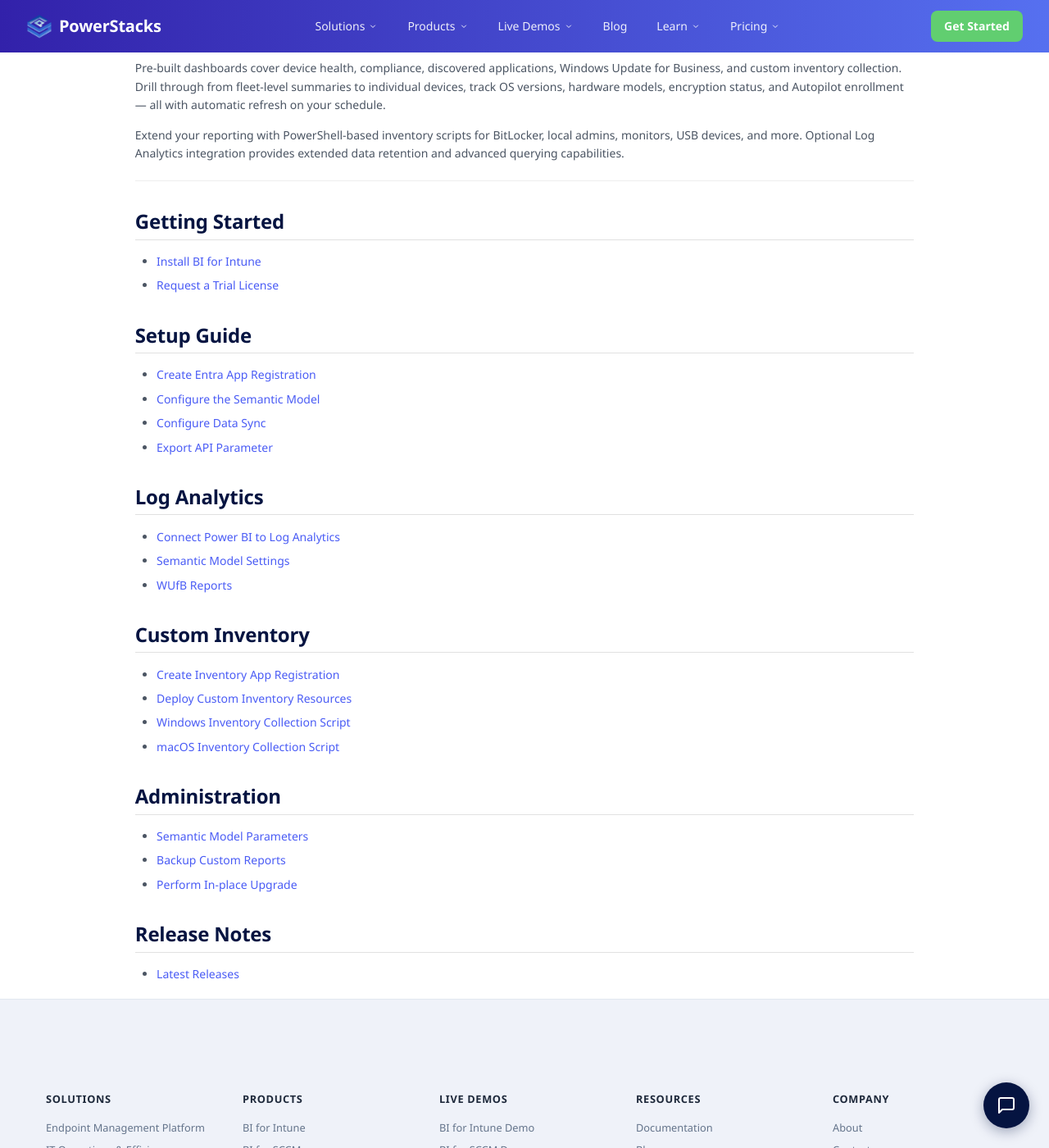
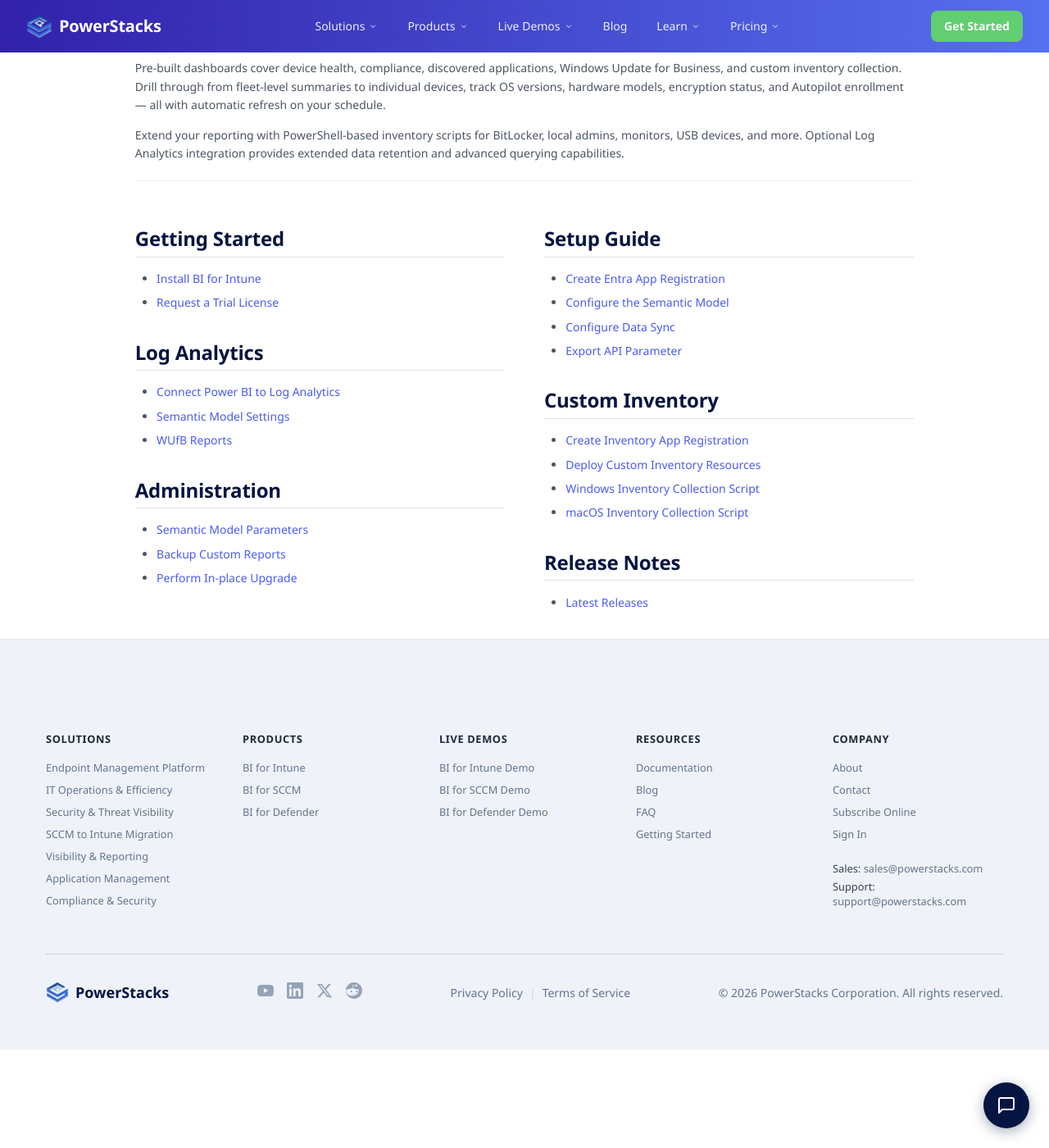
Before and after one commit to powerstacks-corp/powerstacks-docs, an MkDocs documentation site: the page built from docs/bi-for-intune/index.md, in a window 1280 px wide and 1400 px high, scrolled down 395 px. Shown: the whole window at 82% size. Built offline with MkDocs 1.6.1 and Material for MkDocs 9.7.7, drawn with Linux system fonts in a browser that asks for light colours.

Commit message:
Two-column layout for product landing page link sections

```diff
--- a/docs/bi-for-intune/index.md
+++ b/docs/bi-for-intune/index.md
@@ -38,10 +38,28 @@
 
 ---
 
+<div class="ps-two-col" markdown>
+<div markdown>
+
 ## Getting Started
 
 - [Install BI for Intune](installation/getting-started/install-bi-for-intune.md)
 - [Request a Trial License](../shared/request-a-license.md)
+
+## Log Analytics
+
+- [Connect Power BI to Log Analytics](installation/log-analytics/edit-entra-app-registration.md)
+- [Semantic Model Settings](installation/log-analytics/semantic-model-settings-for-log-analytics.md)
+- [WUfB Reports](installation/log-analytics/wufb-reports.md)
+
+## Administration
+
+- [Semantic Model Parameters](administration/semantic-model-parameters.md)
+- [Backup Custom Reports](administration/backup-custom-reports.md)
+- [Perform In-place Upgrade](administration/perform-in-place-upgrade.md)
+
+</div>
+<div markdown>
 
 ## Setup Guide
 
@@ -63,12 +75,9 @@
 - [Windows Inventory Collection Script](installation/custom-inventory/windows-inventory-collection-script.md)
 - [macOS Inventory Collection Script](installation/custom-inventory/macos-inventory-collection-script.md)
 
-## Administration
-
-- [Semantic Model Parameters](administration/semantic-model-parameters.md)
-- [Backup Custom Reports](administration/backup-custom-reports.md)
-- [Perform In-place Upgrade](administration/perform-in-place-upgrade.md)
-
 ## Release Notes
 
 - [Latest Releases](release-notes/index.md)
+
+</div>
+</div>
--- a/docs/stylesheets/powerstacks-nav.css
+++ b/docs/stylesheets/powerstacks-nav.css
@@ -510,6 +510,18 @@
 .ps-release-list li a:hover { text-decoration: underline; }
 .ps-release-list__date { color: #64748b; font-size: 0.9em; }
 
+/* ─── Two-column layout for product landing pages ─────────────── */
+.ps-two-col {
+  display: grid;
+  grid-template-columns: 1fr 1fr;
+  gap: 0 3rem;
+}
+@media (max-width: 768px) {
+  .ps-two-col {
+    grid-template-columns: 1fr;
+  }
+}
+
 /* ─── Footer — matches marketing site Footer.astro ──────────────── */
 
 .ps-footer {
```
Also changed, not shown: other parts of docs/bi-for-intune/index.md (+0 -6 lines), docs/bi-for-defender/index.md (+15 -6 lines), docs/bi-for-sccm/index.md (+15 -6 lines).
